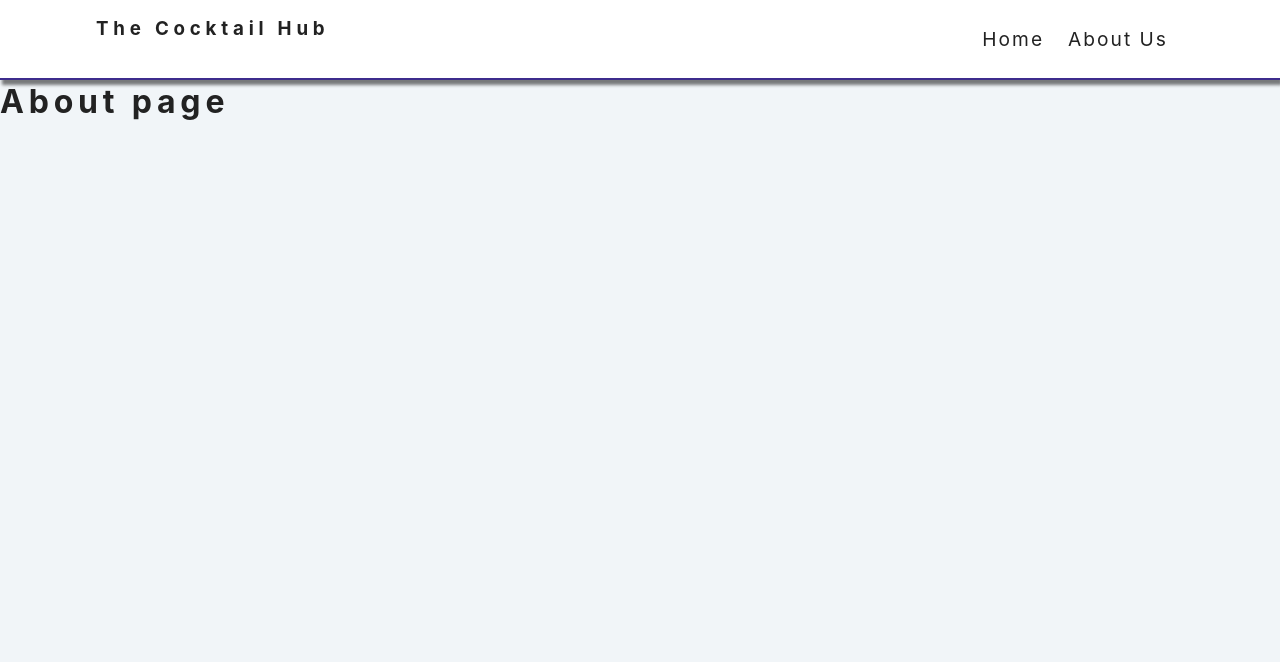
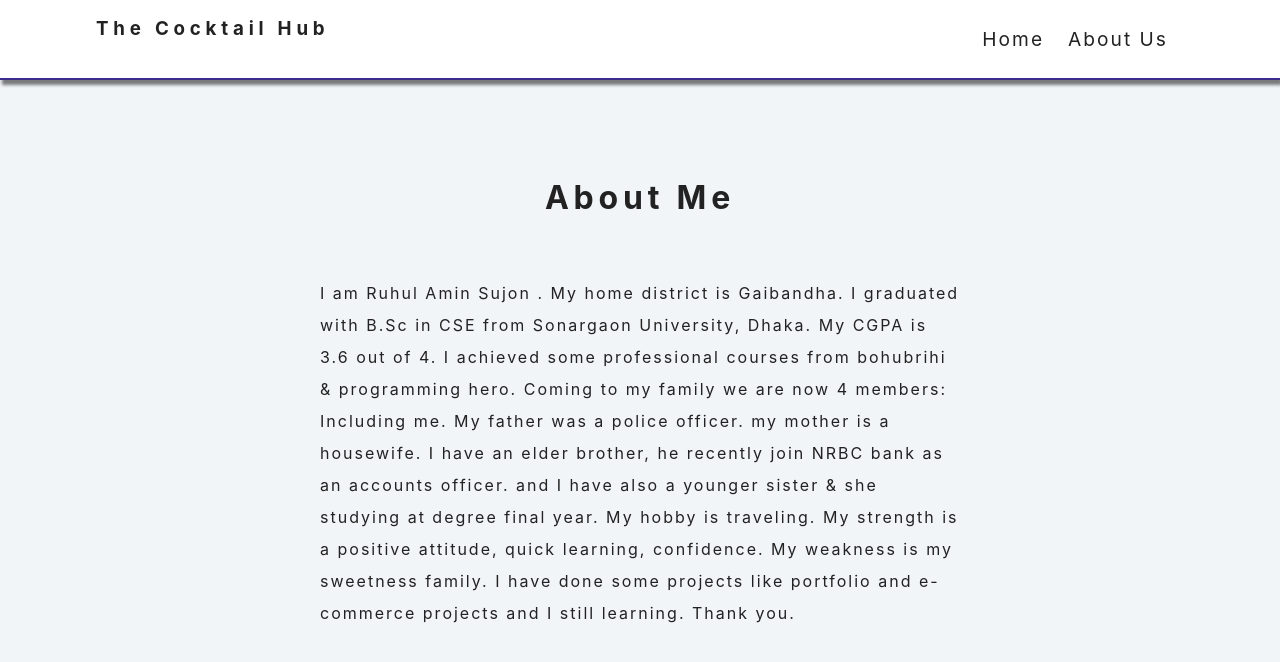
Before and after one commit to Rasujon3/cocktail-hub, a React (Create React App) app: page /about in a window 1280 px wide. Shown: the top 662 px of the page. Built offline with nearby package versions, Linux system fonts and the light colour scheme.

Commit message:
creating the context

```diff
--- a/src/App.js
+++ b/src/App.js
@@ -2,13 +2,16 @@ import { BrowserRouter as Router, Switch, Route } from "react-router-dom";
 import "./App.css";
 import Navbar from "./components/Navbar";
 import About from "./pages/About";
+import Home from "./pages/Home";
 
 function App() {
   return (
     <Router>
       <Navbar />
       <Switch>
-        {/* <Route exact path='/' >  </Route> */}
+        <Route exact path="/">
+          <Home />
+        </Route>
         <Route path="/about">
           <About />
         </Route>
--- /dev/null
+++ b/src/context.js
@@ -0,0 +1,5 @@
+import React, { useState, useContext, useEffect } from "react";
+
+const AppProvider = () => {
+  const [loading, setLoading] = useState(true);
+};
--- a/src/pages/About.js
+++ b/src/pages/About.js
@@ -2,9 +2,22 @@ import React from "react";
 
 const About = () => {
   return (
-    <div>
-      <h1>About page</h1>
-    </div>
+    <section className="section about-section">
+      <h1 className="section-title">About Me</h1>
+      <p>
+        I am Ruhul Amin Sujon . My home district is Gaibandha. I graduated with
+        B.Sc in CSE from Sonargaon University, Dhaka. My CGPA is 3.6 out of 4. I
+        achieved some professional courses from bohubrihi & programming hero.
+        Coming to my family we are now 4 members: Including me. My father was a
+        police officer. my mother is a housewife. I have an elder brother, he
+        recently join NRBC bank as an accounts officer. and I have also a
+        younger sister & she studying at degree final year. My hobby is
+        traveling. My strength is a positive attitude, quick learning,
+        confidence. My weakness is my sweetness family. I have done some
+        projects like portfolio and e-commerce projects and I still learning.
+        Thank you.
+      </p>
+    </section>
   );
 };
 
--- /dev/null
+++ b/src/pages/Home.js
@@ -0,0 +1,11 @@
+import React from "react";
+
+const Home = () => {
+  return (
+    <div>
+      <h1>THis is the home component</h1>
+    </div>
+  );
+};
+
+export default Home;
```
